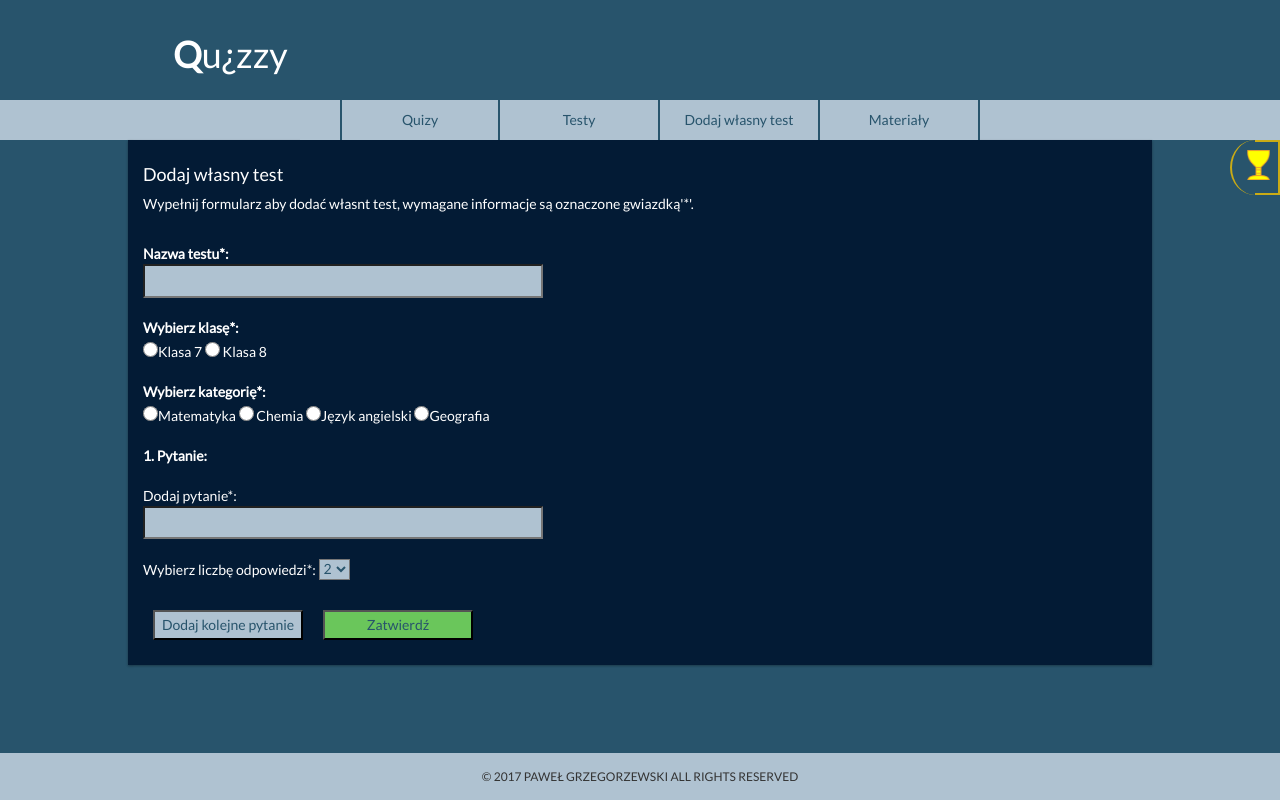
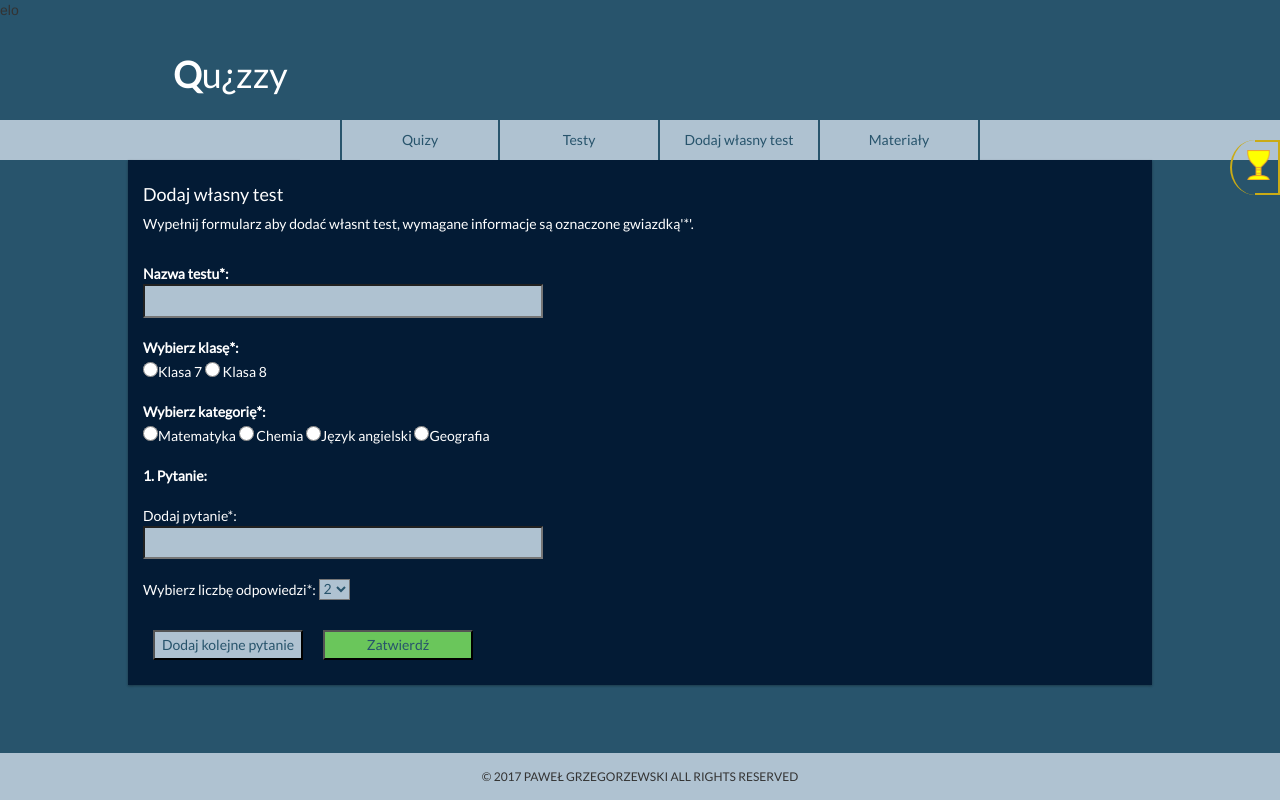
Before and after one commit to pgrzegorzewski/app, a PHP site: page /add_test.php in a window 1280 px wide. Run offline with PHP 8.4, Linux system fonts and the light colour scheme; some libraries are stand-ins or nearby versions.

Commit message:
test change

```diff
--- a/learningapp/app/add_test.php
+++ b/learningapp/app/add_test.php
@@ -18,7 +18,7 @@
 </head>
 
 <body>
-
+elo
 <div class="container-fluid">
 
 	<div class= "sidemenu_2">
```
